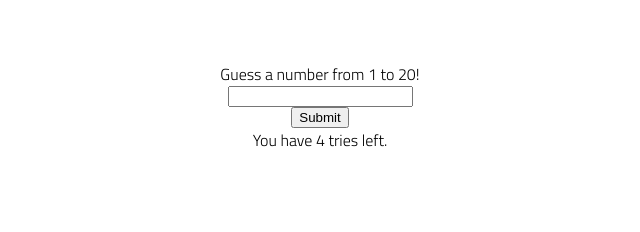
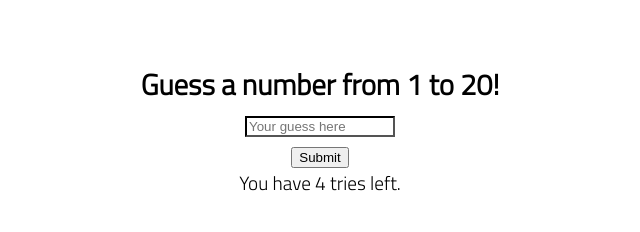
Before and after one commit to sittserp/lab-02-guess-number, a plain HTML site: page index.html in a window 1280 px wide. Shown: the whole page, without its empty margins (320-960 px from the left). Drawn offline with Linux system fonts and the light colour scheme.

Commit message:
add css styling

```diff
--- a/index.html
+++ b/index.html
@@ -16,9 +16,9 @@
 
     <main>
         <section class="main-section">
-            <h1>Guess a number from 1 to 20!</h1>
+            <h2>Guess a number from 1 to 20!</h2>
             <!-- <p>Display Mystery Number</p> -->
-            <input id="user-input" type="number">
+            <input id="user-input" placeholder="Your guess here">
             <button id="button">Submit</button>
             <span id="message"></span>
             <span id="counter">You have 4 tries left.</span>
--- a/styles/style.css
+++ b/styles/style.css
@@ -72,6 +72,16 @@ h2 {
     font-weight: bold;
 }
 
+span {
+    font-size: 1.2rem;
+}
+
+input {
+    width: 150px;
+    margin: 10px;
+    border-color: black;
+}
+
 .gutter-right {
     margin-right: 20px;
 }
```
Also changed, not shown: app.js (+6 -5 lines).
